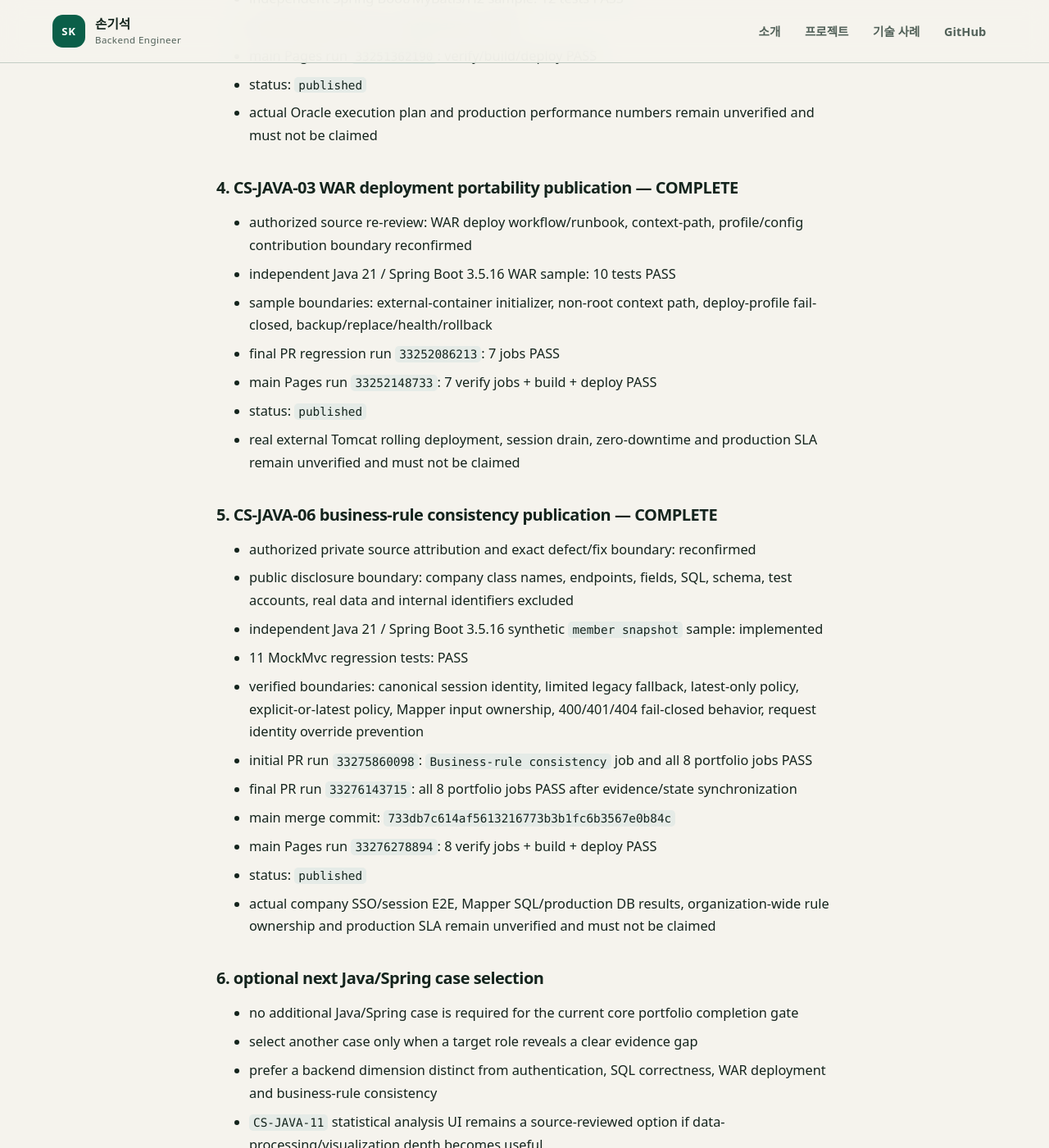
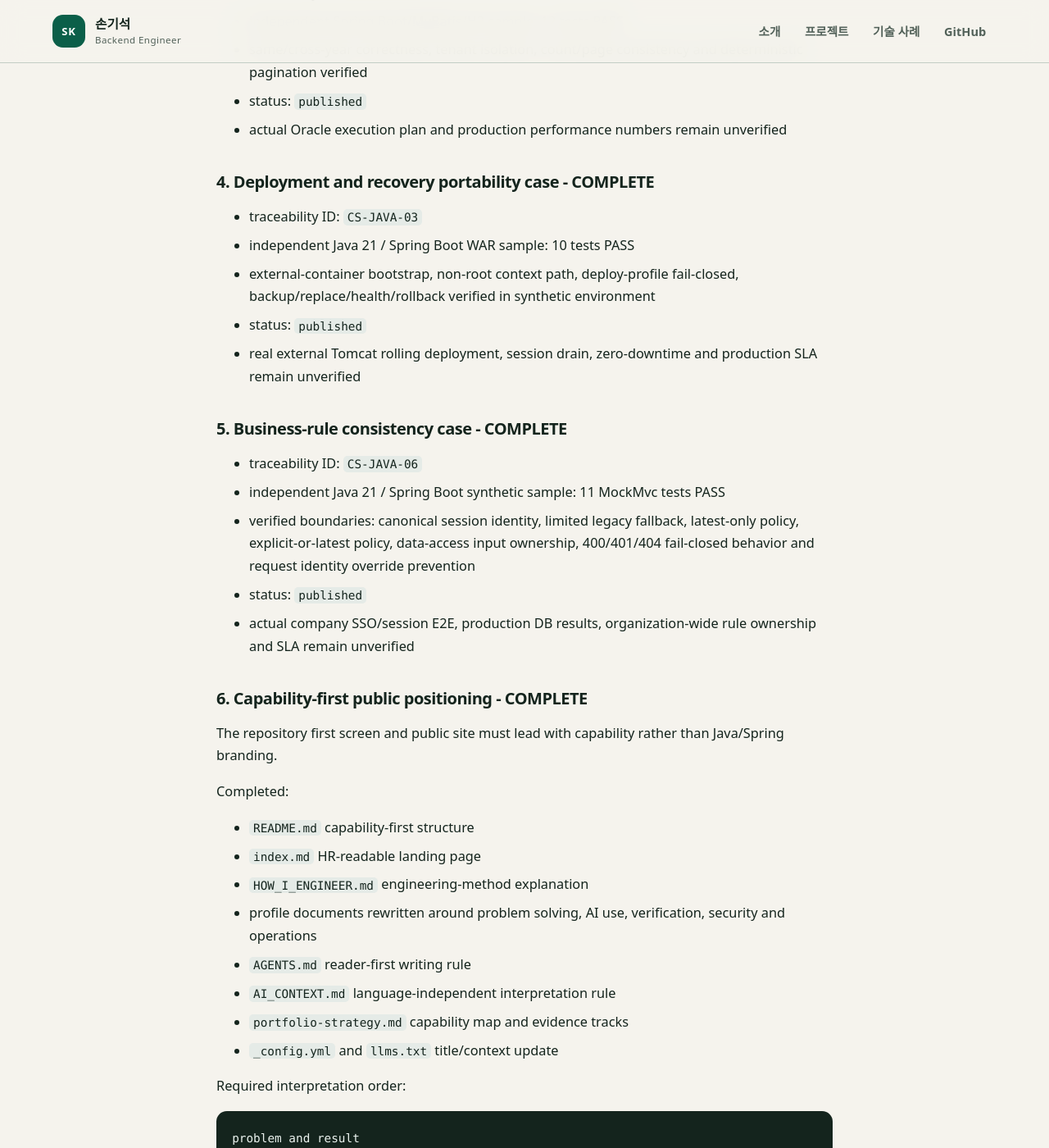
Before and after one commit to son1004007/engineering-career-portfolio, a Jekyll site: the page built from TASKS.md, in a window 1280 px wide and 1400 px high, scrolled down 2010 px. Shown: the whole window at 82% size. Built offline with Jekyll 4.4.1, drawn with Linux system fonts in a browser that asks for light colours; our own code applies the rules of GitHub Pages for plain Markdown files; some of the changed text lies outside the part shown.

Commit message:
docs: align portfolio backlog with capability-first strategy

````diff
--- a/TASKS.md
+++ b/TASKS.md
@@ -2,13 +2,16 @@
 
 This file defines the current work queue for the portfolio.
 
-The active execution ledger, dependencies and verification evidence are maintained in [`WORKS.md`](WORKS.md). The ordered completion sequence is maintained in [`PORTFOLIO_COMPLETION_PLAN.md`](PORTFOLIO_COMPLETION_PLAN.md). This file keeps the long-term backlog.
+The active execution ledger and verification evidence are maintained in [`WORKS.md`](WORKS.md). The ordered completion sequence is maintained in [`PORTFOLIO_COMPLETION_PLAN.md`](PORTFOLIO_COMPLETION_PLAN.md). This file keeps the long-term backlog.
 
 ## Rules
-- Always work from top to bottom
-- Complete each task fully before moving on
-- Each task must include design, implementation, and test
-- Do not repeat a verification gate already supported by current evidence; preserve the evidence and continue from the next unverified boundary
+
+- Work from verified evidence, not from marketing claims.
+- Complete each task fully before presenting it as finished.
+- Each engineering sample must include design, implementation and tests.
+- Do not repeat a verification gate already supported by current evidence.
+- Choose new public work by capability gap, not by programming language count.
+- Public summaries must be understandable to HR first and technically inspectable by engineers second.
 
 ---
 
@@ -16,14 +19,16 @@ The active execution ledger, dependencies and verification evidence are maintain
 
 완료된 공개 작업의 명령·결과는 [`WORKS.md`](WORKS.md)에 기록합니다. 현재 장기 작업 순서는 다음과 같습니다.
 
-### 0. company GitHub career evidence maintenance
-- at month end, collect authenticated author-attributed commit metadata
-- review implementation, test, integration, and operation status separately
-- update `evidence/company-github/career-claims.csv` and monthly snapshot
-- run the publication scan and evidence tests before push
-- before leaving the employer, create a final departure snapshot
+### 0. Company evidence maintenance
 
-### 1. OpsMate Local bounded public deployment verification — COMPLETE
+- keep sanitized company evidence synchronized at the defined review interval
+- separate implementation, test, integration and operation claims
+- keep private repository names, customer identifiers, source code and internal paths out of the public portfolio
+- update public claims only after attribution and disclosure review
+- before leaving the employer, preserve a final authorized evidence snapshot if still allowed by policy
+
+### 1. OpsMate Local bounded public deployment verification - COMPLETE
+
 - real-model adapter E2E: verified (`2026-08-23`)
 - Synology internal deployment/network/security/lifecycle E2E: verified (`2026-08-25`)
 - DSM TLS/public Internet application/network/security/lifecycle E2E: verified (`2026-08-29`)
@@ -31,75 +36,134 @@ The active execution ledger, dependencies and verification evidence are maintain
 - normal close, same-digest reopen, emergency close and recovery normal close: verified
 - final runtime state: `CLOSED`, running workload container `0`, PostgreSQL persistent volume preserved
 - evidence: [`02_projects/opsmate-local/docs/PUBLIC_DEPLOYMENT_E2E_EVIDENCE.md`](02_projects/opsmate-local/docs/PUBLIC_DEPLOYMENT_E2E_EVIDENCE.md)
-- status/evidence Pages publication run `33250726427`: success
 - bounded E2E only; do not claim 24x7 SLA, long-duration load or production traffic scale
 
-### 2. CS-JAVA-01 Spring Security auth bridge publication — COMPLETE
+### 2. User identity and access integration case - COMPLETE
+
+- traceability ID: `CS-JAVA-01`
 - authorized source review and personal contribution boundary: confirmed
 - independent Java 21 / Spring Boot 3.5.16 sample: 24 tests PASS
-- verified boundaries: DB/SSO authentication convergence, local RBAC, session rotation, CSRF lifecycle, issuer/audience/keyId/signature, nonce replay and fail-closed configuration
-- publication evidence main commit `c74655a2e7aacfa0d05f41bc594598a0c0f73296`
-- main Pages run `33276912458`: Spring Security regression + public/Jekyll + build + deploy PASS
+- verified boundaries: DB/SSO authentication convergence, local RBAC, session rotation, CSRF lifecycle, assertion validation, nonce replay and fail-closed configuration
 - status: `published`
-- actual external IdP, production DB, distributed session, large-scale load and SLA remain unverified and must not be claimed
+- actual external IdP, production DB, distributed session, large-scale load and SLA remain unverified
 
-### 3. CS-JAVA-02 MyBatis query correctness publication — COMPLETE
-- authorized source re-review: complete
+### 3. Complex date-range data correctness case - COMPLETE
+
+- traceability ID: `CS-JAVA-02`
 - independent Spring Boot/MyBatis/H2 sample: 12 tests PASS
-- final PR regression run `33251272174`: PASS
-- main Pages run `33251362190`: verify/build/deploy PASS
+- same/cross-year correctness, tenant isolation, count/page consistency and deterministic pagination verified
 - status: `published`
-- actual Oracle execution plan and production performance numbers remain unverified and must not be claimed
+- actual Oracle execution plan and production performance numbers remain unverified
 
-### 4. CS-JAVA-03 WAR deployment portability publication — COMPLETE
-- authorized source re-review: WAR deploy workflow/runbook, context-path, profile/config contribution boundary reconfirmed
-- independent Java 21 / Spring Boot 3.5.16 WAR sample: 10 tests PASS
-- sample boundaries: external-container initializer, non-root context path, deploy-profile fail-closed, backup/replace/health/rollback
-- final PR regression run `33252086213`: 7 jobs PASS
-- main Pages run `33252148733`: 7 verify jobs + build + deploy PASS
+### 4. Deployment and recovery portability case - COMPLETE
+
+- traceability ID: `CS-JAVA-03`
+- independent Java 21 / Spring Boot WAR sample: 10 tests PASS
+- external-container bootstrap, non-root context path, deploy-profile fail-closed, backup/replace/health/rollback verified in synthetic environment
 - status: `published`
-- real external Tomcat rolling deployment, session drain, zero-downtime and production SLA remain unverified and must not be claimed
+- real external Tomcat rolling deployment, session drain, zero-downtime and production SLA remain unverified
 
-### 5. CS-JAVA-06 business-rule consistency publication — COMPLETE
-- authorized private source attribution and exact defect/fix boundary: reconfirmed
-- public disclosure boundary: company class names, endpoints, fields, SQL, schema, test accounts, real data and internal identifiers excluded
-- independent Java 21 / Spring Boot 3.5.16 synthetic `member snapshot` sample: implemented
-- 11 MockMvc regression tests: PASS
-- verified boundaries: canonical session identity, limited legacy fallback, latest-only policy, explicit-or-latest policy, Mapper input ownership, 400/401/404 fail-closed behavior, request identity override prevention
-- initial PR run `33275860098`: `Business-rule consistency` job and all 8 portfolio jobs PASS
-- final PR run `33276143715`: all 8 portfolio jobs PASS after evidence/state synchronization
-- main merge commit: `733db7c614af5613216773b3b1fc6b3567e0b84c`
-- main Pages run `33276278894`: 8 verify jobs + build + deploy PASS
+### 5. Business-rule consistency case - COMPLETE
+
+- traceability ID: `CS-JAVA-06`
+- independent Java 21 / Spring Boot synthetic sample: 11 MockMvc tests PASS
+- verified boundaries: canonical session identity, limited legacy fallback, latest-only policy, explicit-or-latest policy, data-access input ownership, 400/401/404 fail-closed behavior and request identity override prevention
 - status: `published`
-- actual company SSO/session E2E, Mapper SQL/production DB results, organization-wide rule ownership and production SLA remain unverified and must not be claimed
+- actual company SSO/session E2E, production DB results, organization-wide rule ownership and SLA remain unverified
 
-### 6. optional next Java/Spring case selection
-- no additional Java/Spring case is required for the current core portfolio completion gate
-- select another case only when a target role reveals a clear evidence gap
-- prefer a backend dimension distinct from authentication, SQL correctness, WAR deployment and business-rule consistency
-- `CS-JAVA-11` statistical analysis UI remains a source-reviewed option if data-processing/visualization depth becomes useful
-- do not promote a candidate until independent code, normal/failure/boundary tests and current CI evidence exist
+### 6. Capability-first public positioning - COMPLETE
 
-### 7. portfolio publication maintenance
+The repository first screen and public site must lead with capability rather than Java/Spring branding.
+
+Completed:
+
+- `README.md` capability-first structure
+- `index.md` HR-readable landing page
+- `HOW_I_ENGINEER.md` engineering-method explanation
+- profile documents rewritten around problem solving, AI use, verification, security and operations
+- `AGENTS.md` reader-first writing rule
+- `AI_CONTEXT.md` language-independent interpretation rule
+- `portfolio-strategy.md` capability map and evidence tracks
+- `_config.yml` and `llms.txt` title/context update
+
+Required interpretation order:
+
+```text
+problem and result
+-> engineering capability
+-> evidence
+-> technical detail
+-> technology
+```
+
+### 7. Next public evidence selection
+
+No additional Java/Spring case is required for the current core portfolio.
+
+Choose the next project only when a capability gap is clear.
+
+Candidate capability areas:
+
+- Data / AI Service Integration
+- AI evaluation quality
+- Platform / Operations
+- Security / Governance
+- AI-assisted engineering workflow
+
+Selection criteria:
+
+1. adds evidence not already covered by identity, SQL, deployment and business-rule cases
+2. has real career evidence or an independently meaningful implementation
+3. can be explained to a non-engineer as a business/system problem
+4. can be reconstructed without company code or confidential data
+5. supports normal, failure and boundary testing
+6. demonstrates engineering judgment rather than a framework tutorial
+
+`CS-JAVA-11` statistical analysis UI remains an optional source-reviewed candidate if a future target role needs stronger data-service evidence. Its legacy ID does not make Java the selection criterion.
+
+### 8. HR-readable case-study refinement
+
+For each published case, keep technical depth but review the first screen in this order:
+
+```text
+Problem
+Why it mattered
+What changed
+Verified result
+Technical implementation
+Limitations
+```
+
+Specialist terminology should remain available, but the reader should understand the problem without knowing the terminology first.
+
+### 9. Portfolio publication maintenance
+
 - keep Pages deployment and public links healthy after material changes
-- mobile baseline is guarded by viewport + responsive breakpoint + horizontal overflow regression tests
 - keep status badges, test counts and limitations synchronized
-- physical handset visual spot-check is optional maintenance, not a release blocker
-- refresh sanitized company GitHub evidence at the defined review interval
+- maintain viewport, responsive breakpoint and horizontal-overflow regression tests
+- check the capability-first landing page after the current Pages build/deploy completes
+- physical handset visual spot-check is optional maintenance
+- refresh sanitized company evidence at the defined review interval
 
-### 8. older sample disposition
-- keep `ai-rag-api`, `backend-platform-template`, and `security-audit-log` as supporting work only
-- repair a sample only when it strengthens the approved two-track strategy
+### 10. Older sample disposition
+
+- keep `ai-rag-api`, `backend-platform-template`, and `security-audit-log` as supporting work only while they remain incomplete or weakly verified
+- repair a sample only when it fills a capability evidence gap
+- do not repair a sample just to add another technology keyword
 - otherwise mark it partial or archive it without presenting it as a flagship
 
 ---
 
 ## Definition of Done
+
 A task is complete only when:
-- design document exists
-- code exists
-- tests exist
-- tests pass
+
+- the problem and constraints are documented
+- design or engineering decision is documented
+- code exists when implementation is part of the claim
+- tests exist and pass
 - documentation matches implementation
-- any external/runtime gate claimed as complete has bounded execution evidence
+- any runtime or external boundary claimed as complete has bounded execution evidence
 - any publication claim has current Pages build/deploy evidence
+- a non-engineer can understand the problem and result before the specialist detail
+- the public claim does not exceed the verified boundary
````
